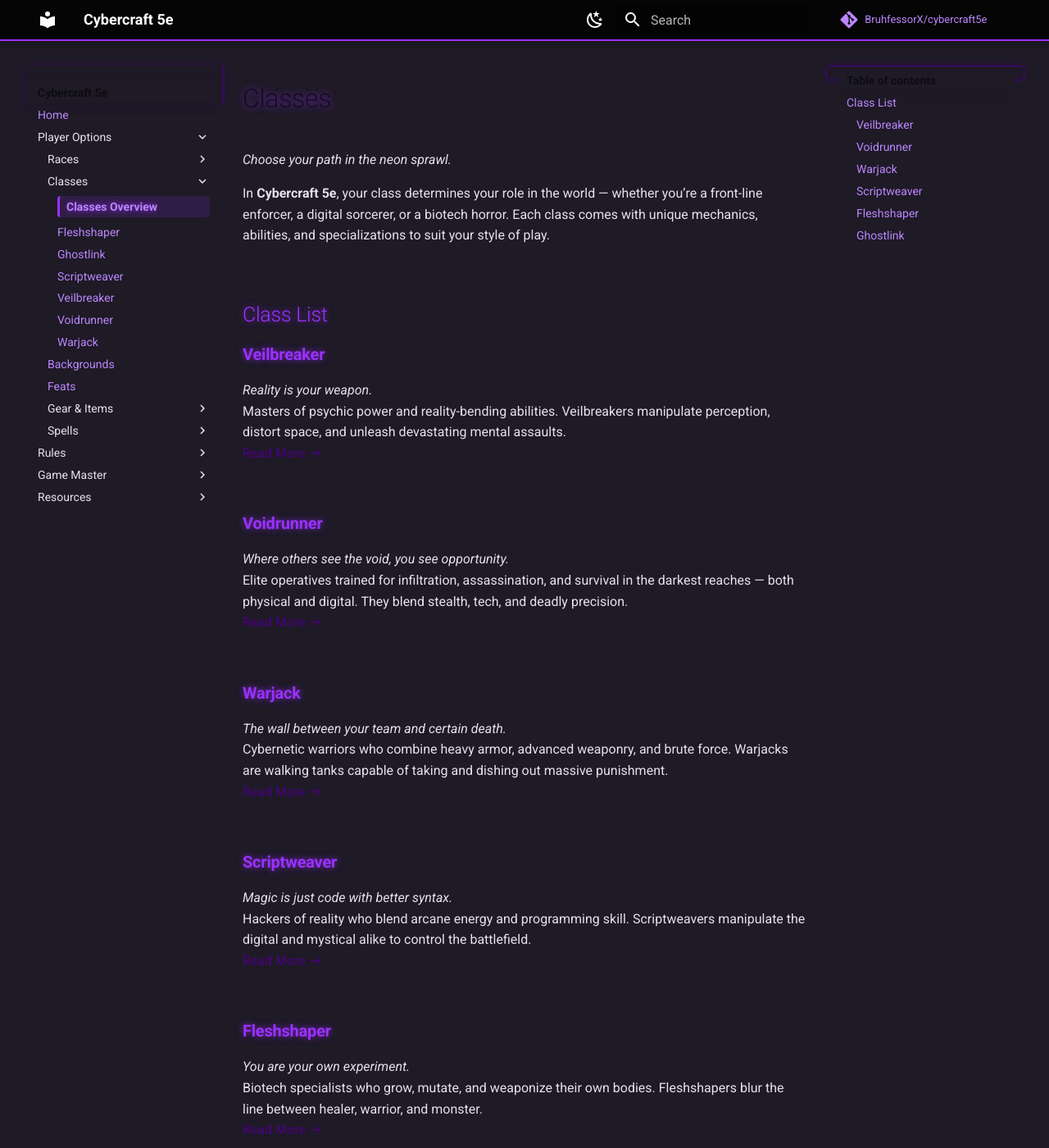
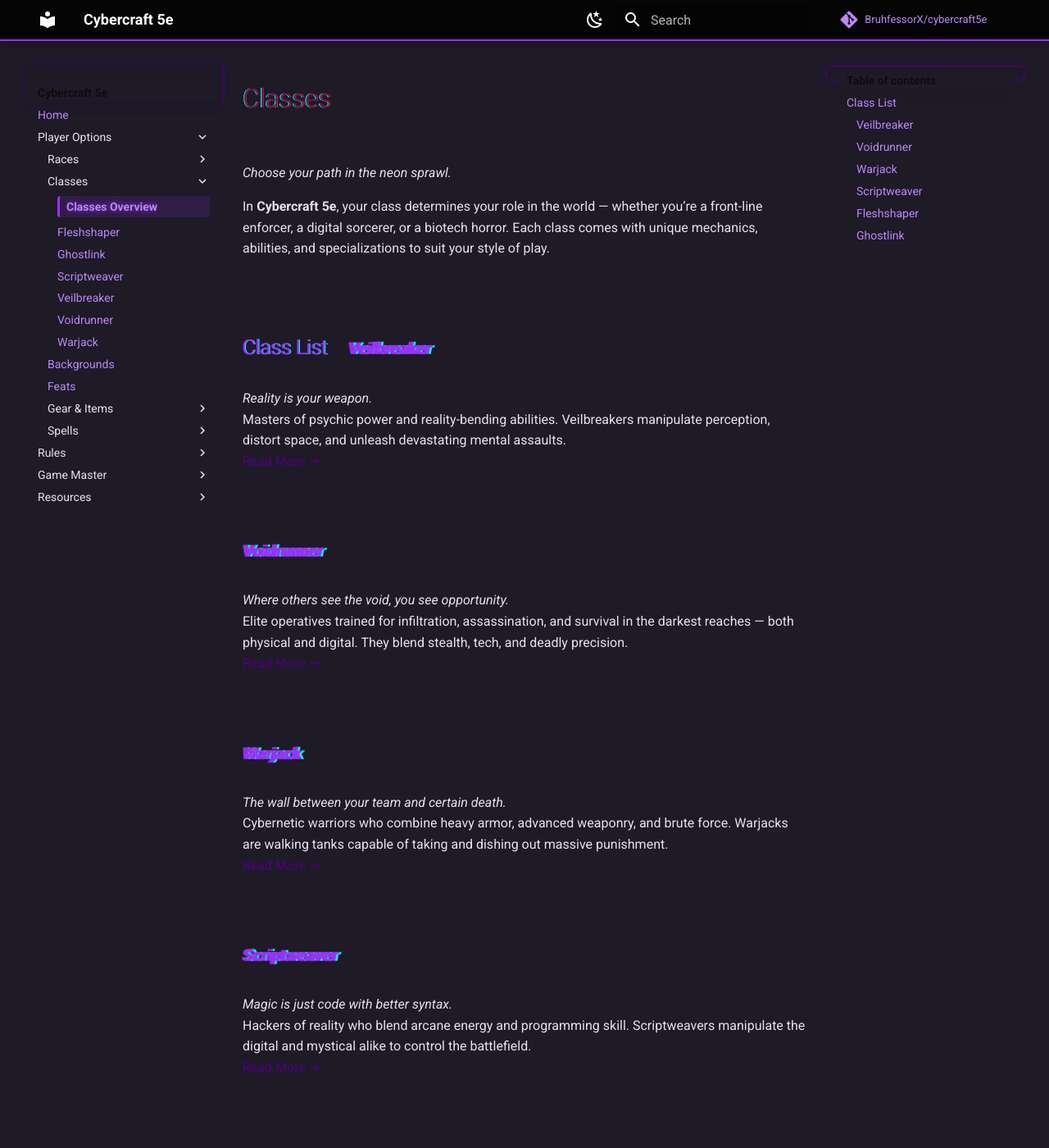
Before and after one commit to BruhfessorX/cybercraft5e, an MkDocs documentation site: the page built from docs/player-options/classes.md, in a window 1280 px wide and 1400 px high. Shown: the whole window at 82% size. Built offline with MkDocs 1.6.1 and Material for MkDocs 9.7.7, drawn with Linux system fonts in a browser that asks for light colours; comment, search, counter and statistics services are not loaded.

Commit message:
Updated effects

```diff
--- a/docs/styles/extra.css
+++ b/docs/styles/extra.css
@@ -182,3 +182,29 @@
   position: sticky;
   top: 80px;
 }
+/* ===== Keyframes for glitch + CRT tear ===== */
+@keyframes glitch {
+  0%   { text-shadow: 1px 0 #ff0066, -1px 0 #00fff9; transform: none; }
+  15%  { text-shadow: -1px 0 #ff0066, 1px 0 #00fff9; transform: none; }
+  30%  { text-shadow: 1px 0 #9B30FF, -1px 0 #00fff9; transform: none; }
+  45%  { text-shadow: -1px 0 #9B30FF, 1px 0 #00fff9; transform: none; }
+  50%  { text-shadow: 3px 0 #ff0066, -3px 0 #00fff9; transform: skewX(10deg) translateX(-2px); } /* Hard glitch burst + tear */
+  55%  { text-shadow: -3px 0 #9B30FF, 3px 0 #00fff9; transform: skewX(-10deg) translateX(2px); } /* Hard glitch burst + tear */
+  70%  { text-shadow: 1px 0 #ff0066, -1px 0 #00fff9; transform: none; }
+  85%  { text-shadow: -1px 0 #ff0066, 1px 0 #00fff9; transform: none; }
+  100% { text-shadow: none; transform: none; }
+}
+
+/* ===== Apply glitch to all headings ===== */
+h1, h2, h3, h4, h5, h6 {
+  animation: glitch 1.5s infinite;
+  display: inline-block; /* Needed for transform effects */
+}
+
+/* Randomized durations/delays so each heading is out of sync */
+h1 { animation-duration: 1.6s; animation-delay: 0s; }
+h2 { animation-duration: 1.4s; animation-delay: 0.2s; }
+h3 { animation-duration: 1.7s; animation-delay: 0.4s; }
+h4 { animation-duration: 1.5s; animation-delay: 0.3s; }
+h5 { animation-duration: 1.8s; animation-delay: 0.5s; }
+h6 { animation-duration: 1.6s; animation-delay: 0.1s; }
```
